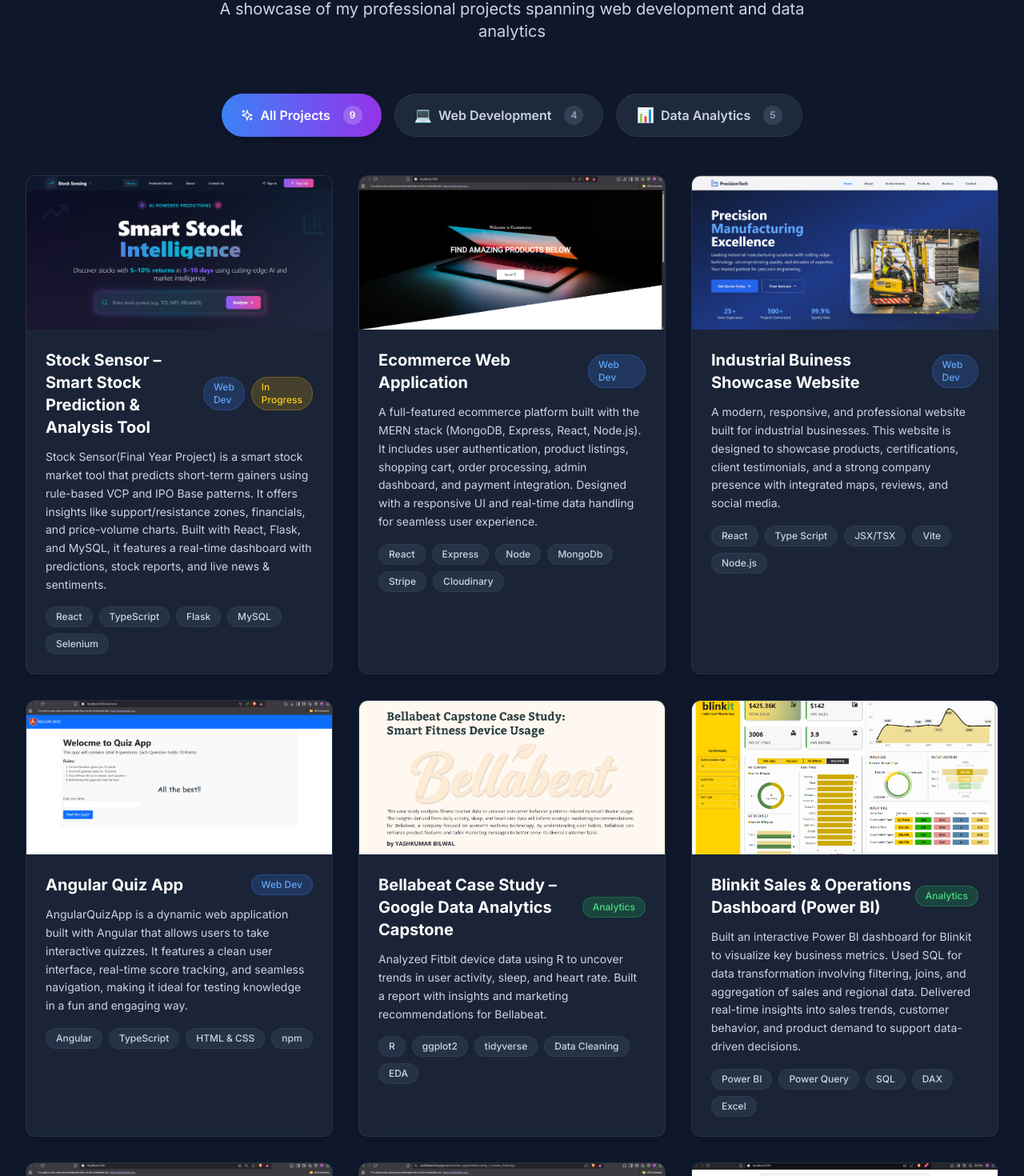
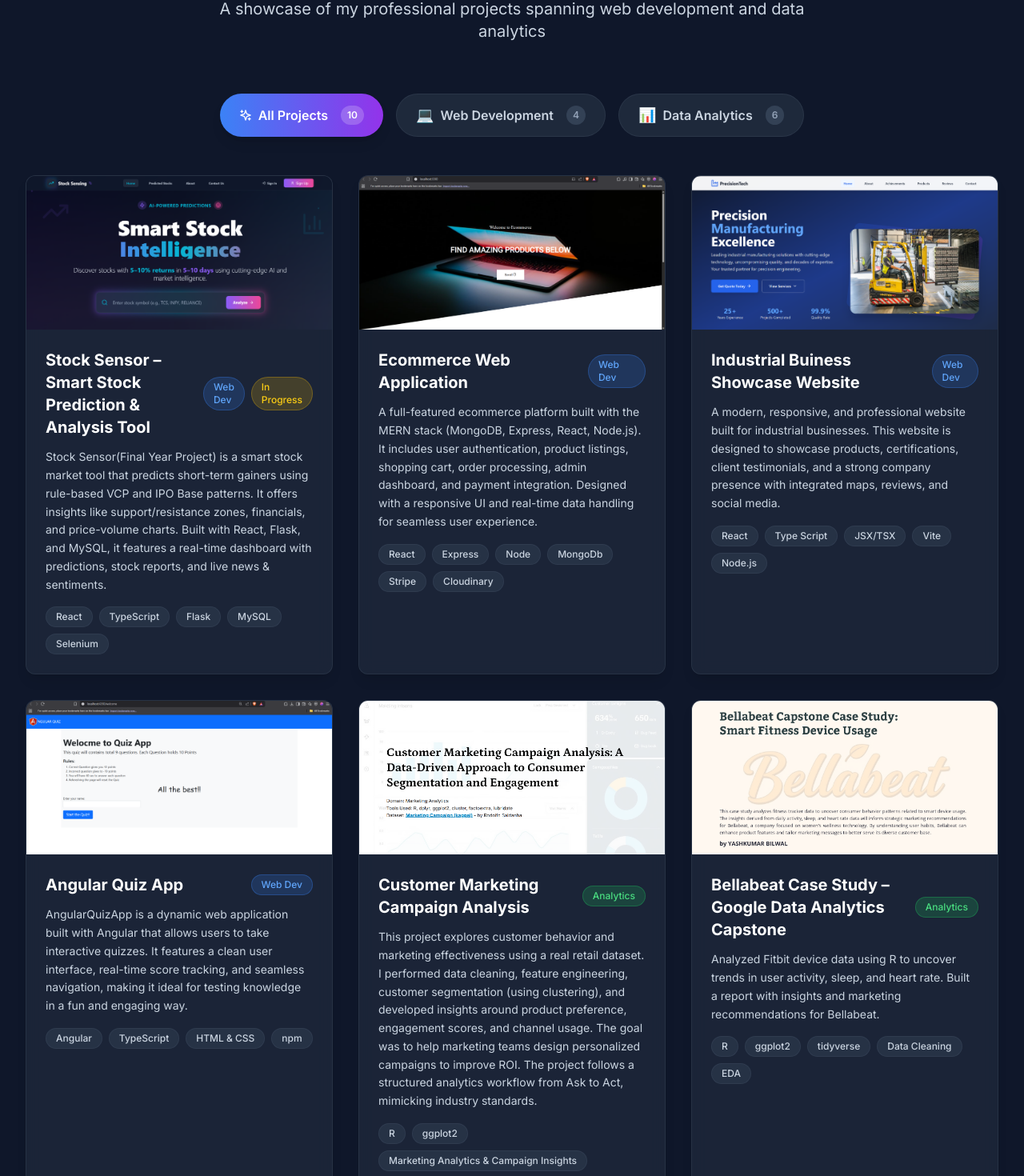
Before and after one commit to yashbilwal/Portfolio, a React (Vite) app: page / in a window 1280 px wide. Shown: the part 2932-4402 px from the top of the page at 80% size. Built offline with nearby package versions, Linux system fonts and the light colour scheme.

Commit message:
customer marketing campaign analysis report added

```diff
--- a/src/components/Projects.tsx
+++ b/src/components/Projects.tsx
@@ -11,6 +11,7 @@
 import ecommerceimg from '../Images/ecommerce_home.png';
 import stocksensorimg from '../Images/stocksensor_home.png';
 import bellabeatimg from '../Images/bellabeat_case_study_report.png';
+import custmarketingimg from '../Images/customer_marketing_campaign_analysis.png';
 
 const Projects = () => {
   const [ref, inView] = useInView({
@@ -62,6 +63,14 @@
   ];
 
   const dataProjects = [
+    {
+      title: 'Customer Marketing Campaign Analysis',
+      description: 'This project explores customer behavior and marketing effectiveness using a real retail dataset. I performed data cleaning, feature engineering, customer segmentation (using clustering), and developed insights around product preference, engagement scores, and channel usage. The goal was to help marketing teams design personalized campaigns to improve ROI. The project follows a structured analytics workflow from Ask to Act, mimicking industry standards.',
+      image: custmarketingimg,
+      tech: ['R', 'ggplot2', 'Marketing Analytics & Campaign Insights', 'Data Cleaning', 'Feature Engineering & EDA'],
+      viewUrl: '/Customer-Marketing-Campaign-Analysis-Report.pdf',
+      category: 'data'
+    },
     {
       title: 'Bellabeat Case Study – Google Data Analytics Capstone',
       description: 'Analyzed Fitbit device data using R to uncover trends in user activity, sleep, and heart rate. Built a report with insights and marketing recommendations for Bellabeat.',
```
Also changed, not shown: src/Images/customer_marketing_campaign_analysis.png (added), 1 other file (tests, documents, lock files or other folders).
